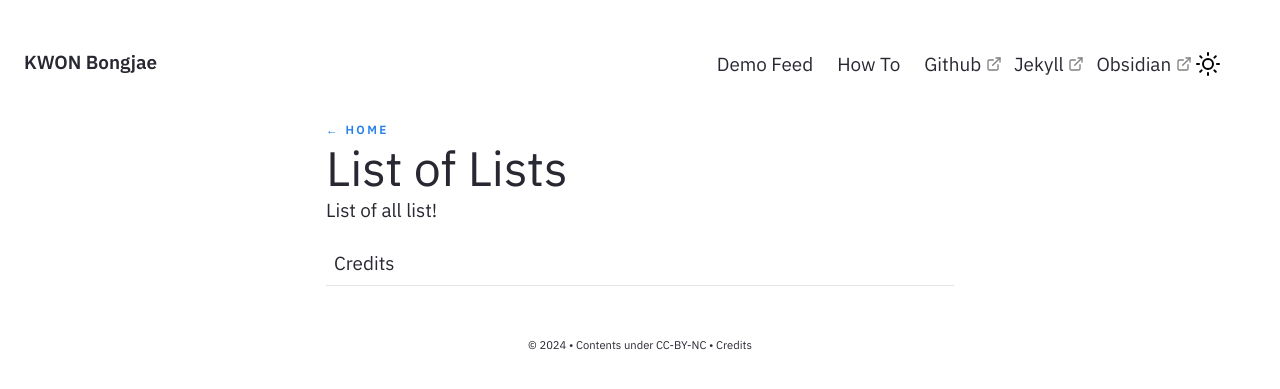
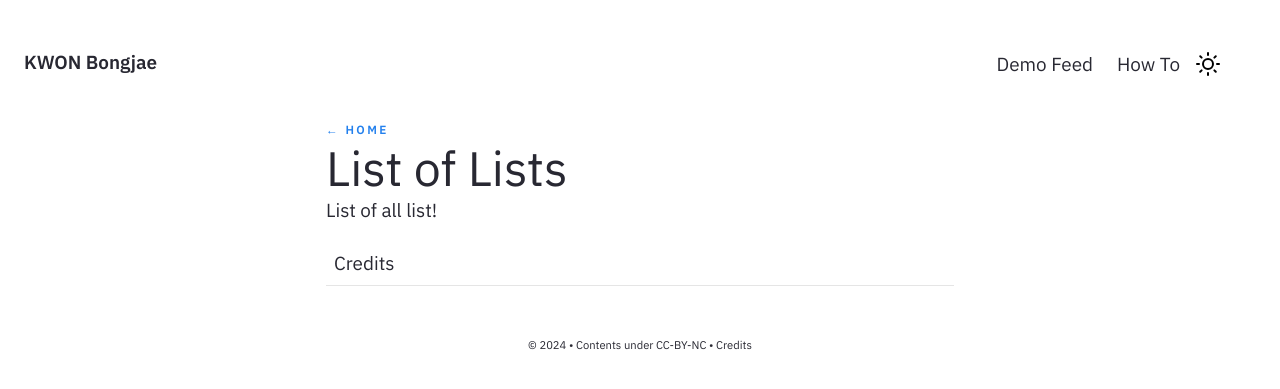
Before and after one commit to bongjaekwon/bongjaekwon.github.io, a Jekyll site: the page built from pages/lists.md, in a window 1280 px wide. Shown: the top 389 px of the page. Built offline with Jekyll 4.4.1, drawn with Linux system fonts in a browser that asks for light colours; nearby versions of some CDN libraries; library files that are not in the unit come from our copies.

```diff
--- a/_includes/Nav.html
+++ b/_includes/Nav.html
@@ -31,15 +31,15 @@
 
 <nav class="navbar is-transparent" role="navigation" aria-label="main navigation">
     <div class="navbar-brand">
-      <a class="navbar-item" style="padding-left: 0;"; href="{{ site.baseurl }}/index.html">
-          <h6> {{site.heading}}</h6></a>
-          <script src="{{ site.baseurl }}/assets/js/modeswitcher.js"></script>
-          <script src="{{ site.baseurl }}/assets/js/Hamburger.js"></script>
+      <a class="navbar-item" style="padding-left: 0;" ;="" href="/index.html">
+          <h6> KWON Bongjae</h6></a>
+          <script src="/assets/js/modeswitcher.js"></script>
+          <script src="/assets/js/Hamburger.js"></script>
       <div class="navbar-item navbar-dark-mode__mobile is-hidden-tablet" onclick="modeSwitcher()">
         <div class="buttons">
           <a class="button is-text">
             <span class="icon is-small">
-              <img src="{{ '/assets/img/sun.svg' | relative_url }}" id="theme-toggle-img--mobile">
+              <img src="/assets/img/sun.svg" id="theme-toggle-img--mobile">
             </span>
           </a>
         </div>
@@ -53,28 +53,22 @@
 
     <div id="navbarBasicExample" class="navbar-menu">
       <div class="navbar-start">
-        <a href="{{'/notes' | relative_url}}" class="navbar-item">
+        <a href="/notes" class="navbar-item">
           Demo Feed
         </a>
         <a href="../post/how-to" class="navbar-item">
           How To
         </a>
-        <a href="https://github.com/Jekyll-Garden/jekyll-garden.github.io" target="_blank" class="navbar-item">
-          Github
-        </a>
-        <a href="https://jekyllrb.com/" target="_blank" class="navbar-item">
-          Jekyll
-        </a>
-        <a href="https://obsidian.md/"  target="_blank" class="navbar-item">
-          Obsidian
-        </a>
+
+
+
       </div>
-      <div class="navbar-end is-hidden-mobile" onclick="modeSwitcher()" >
+      <div class="navbar-end is-hidden-mobile" onclick="modeSwitcher()">
         <div class="navbar-item">
           <div class="buttons">
             <a class="button is-text">
               <span class="icon is-small">
-                <img src="{{ '/assets/img/sun.svg' | relative_url }}" id="theme-toggle-img">
+                <img src="/assets/img/sun.svg" id="theme-toggle-img">
               </span>
             </a>
           </div>
```
